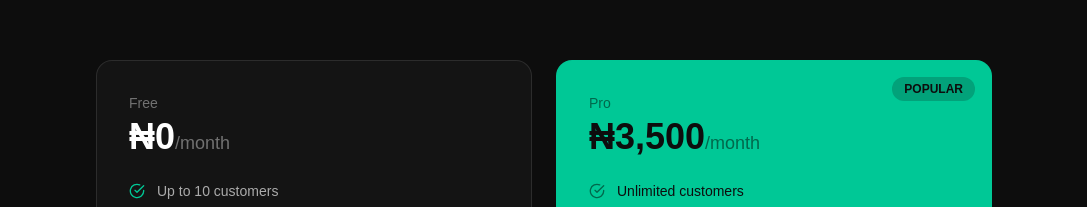
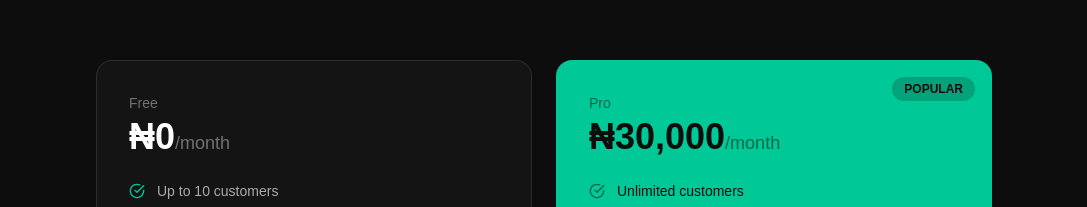
Before and after one commit to joyuusuf/debtpadi, a Next.js app: page / in a window 1280 px wide. Shown: the part 3391-3598 px from the top of the page, without its empty margins (96-1183 px from the left). Built offline with nearby package versions, Linux system fonts and the light colour scheme; a web font is replaced by a local one.

Commit message:
new commit

```diff
--- a/app/page.tsx
+++ b/app/page.tsx
@@ -328,7 +328,7 @@ export default function LandingPage() {
               </div>
               <div className="mb-6">
                 <p className="text-jade-800 text-sm font-medium mb-1">Pro</p>
-                <p className="font-heading text-4xl font-bold text-ink-900">₦3,500<span className="text-lg font-normal text-jade-800">/month</span></p>
+                <p className="font-heading text-4xl font-bold text-ink-900">₦30,000<span className="text-lg font-normal text-jade-800">/month</span></p>
               </div>
               <ul className="space-y-3 mb-8">
                 {[
```
